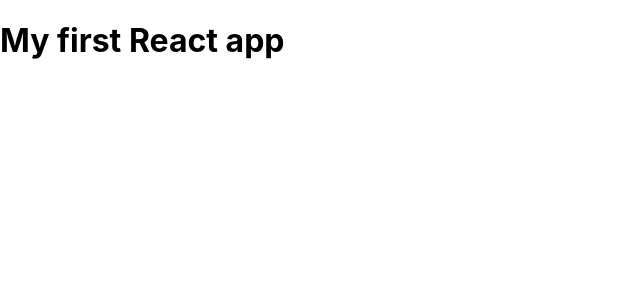
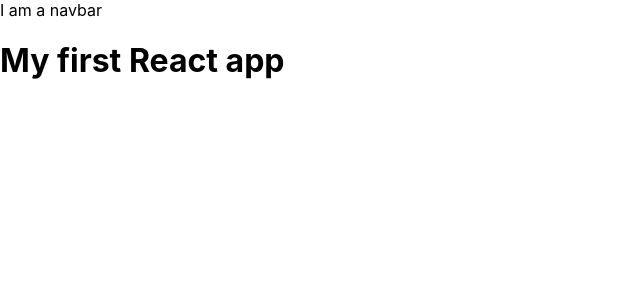
Before and after one commit to thewahome/react-basics, a React (Create React App) app: page / in a window 1280 px wide. Shown: the top 300 px of the page, without its empty margins (0-640 px from the left). Built offline with nearby package versions, Linux system fonts and the light colour scheme.

Commit message:
using nested components

```diff
--- a/src/App.js
+++ b/src/App.js
@@ -1,9 +1,10 @@
 import React, { Component } from 'react';
-
+import Navbar from './Navbar/Navbar'
 class App extends Component {
   render() {
     return (
       <div className="App">
+        <Navbar />
         <h1>My first React app</h1>
       </div>
     );
--- /dev/null
+++ b/src/Navbar/Navbar.js
@@ -0,0 +1,13 @@
+import React, { Component } from 'react'
+
+class Navbar extends Component {
+    render() {
+        return (
+            <div className="navbar">
+                <div>I am a navbar</div>
+            </div>
+        )
+    }
+}
+
+export default Navbar
```
